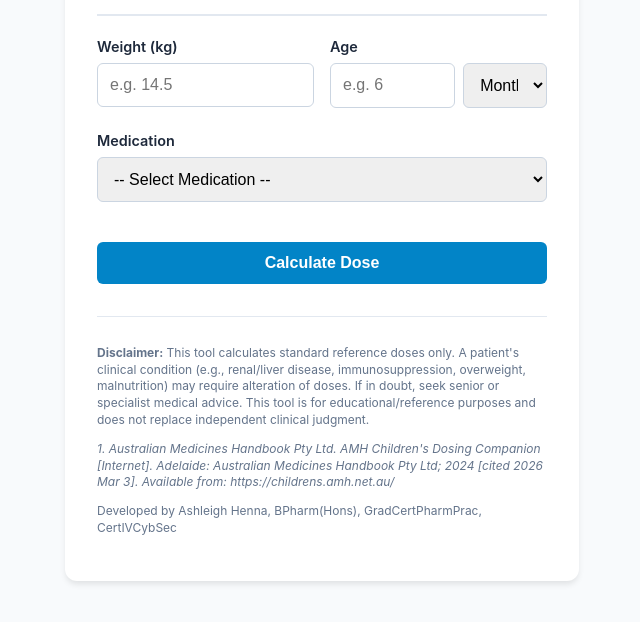
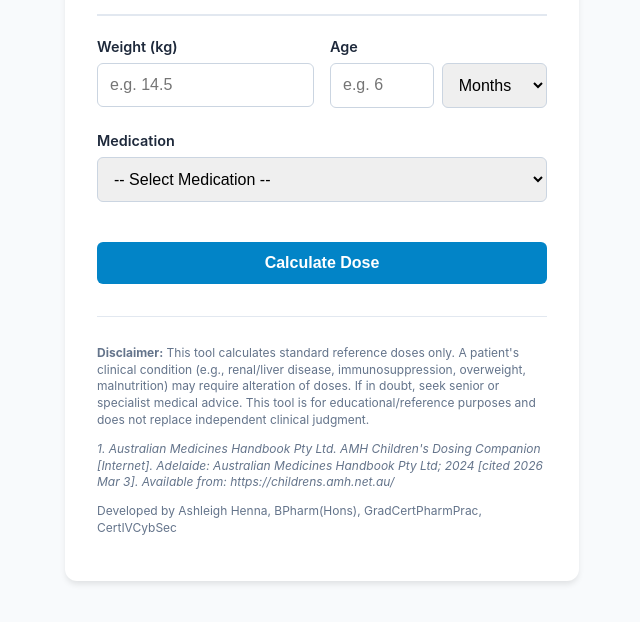
Before and after one commit to ashleigh6734/paeds-dose-calc, a plain HTML site: page index.html in a window 1280 px wide. Shown: the part 134-756 px from the top of the page, without its empty margins (318-958 px from the left). Drawn offline with Linux system fonts and the light colour scheme.

Commit message:
Adjust width of age input select element for better layout consistency

```diff
--- a/style.css
+++ b/style.css
@@ -34,7 +34,7 @@ h1 { color: var(--primary); text-align: center; border-bottom: 2px solid #e2e8f0
 
 .age-inputs { display: flex; gap: 0.5rem; }
 .age-inputs input { width: 60%; }
-.age-inputs select { width: 40%; }
+.age-inputs select { width: 61%; }
 
 label { display: block; font-weight: 600; margin-bottom: 0.5rem; font-size: 0.9rem; }
 input, select, button { width: 100%; padding: 0.75rem; border: 1px solid #cbd5e1; border-radius: 6px; box-sizing: border-box; font-size: 1rem; }
```
